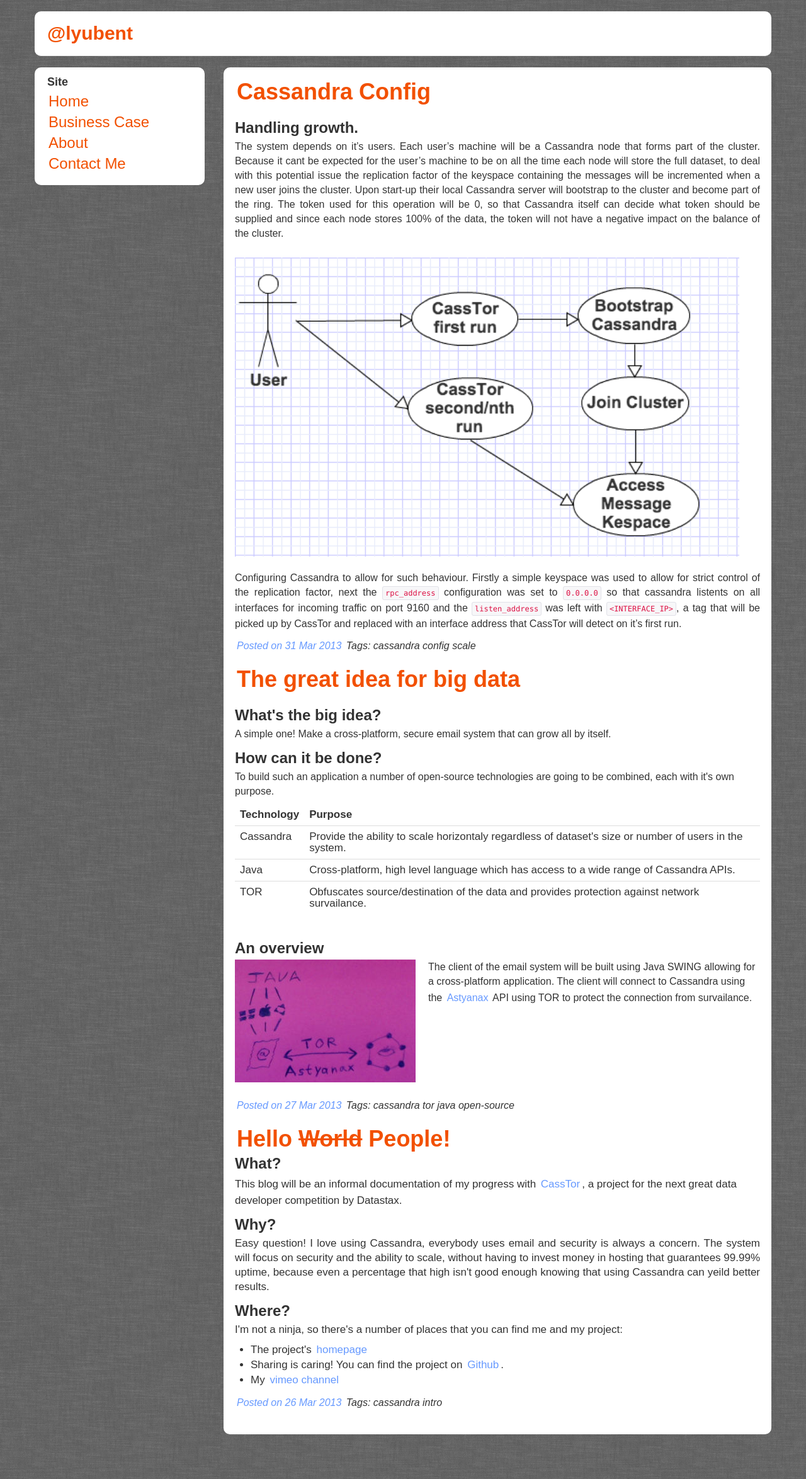
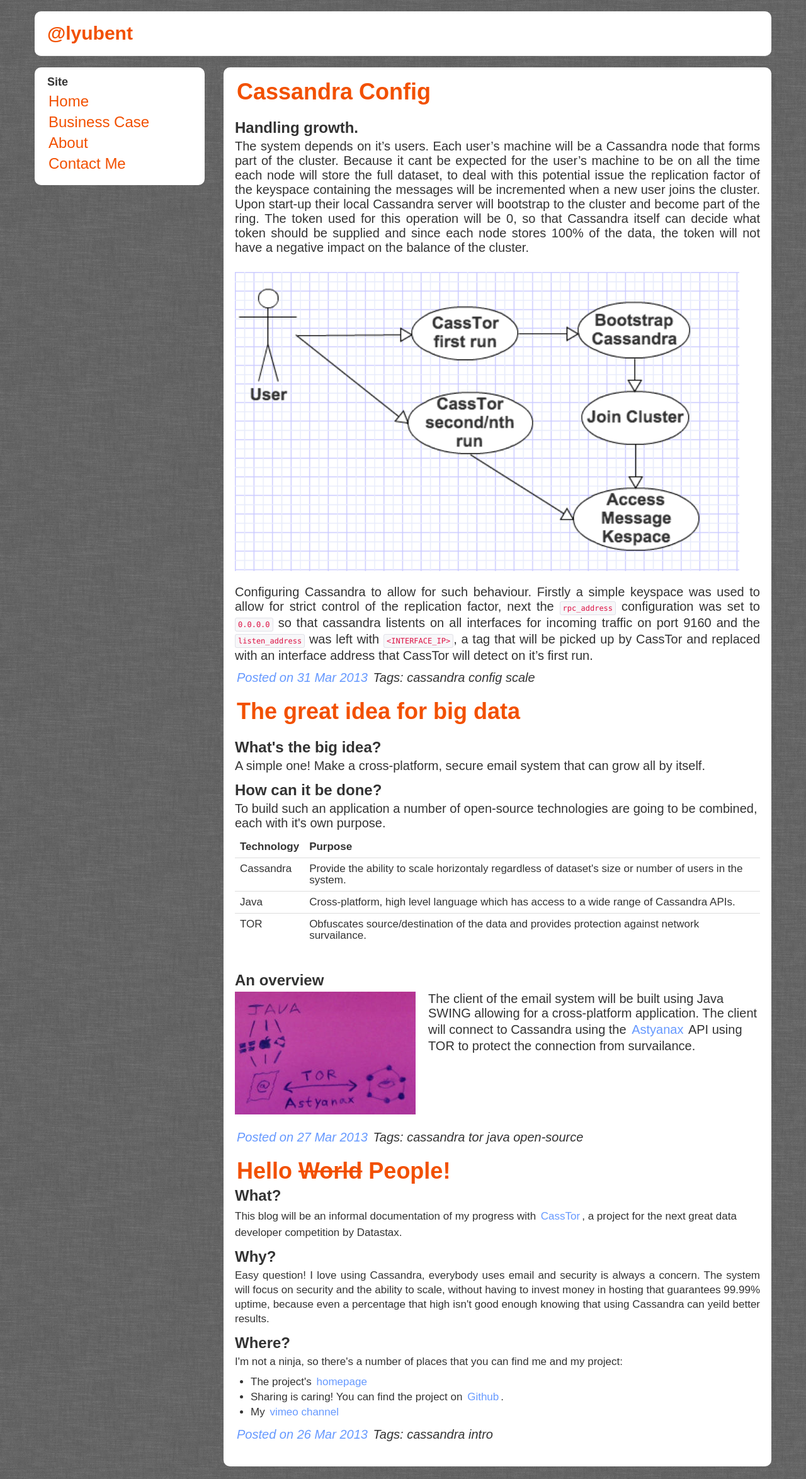
Before and after one commit to lyubent/lyubent.github.com, a Jekyll site: the page built from index.html, in a window 1280 px wide. Shown: the whole page at 63% size. Built offline with Jekyll 4.4.1, drawn with Linux system fonts in a browser that asks for light colours; some web fonts are replaced; the list of posts is cut into pages by our own code; before the commit the page ends 2298 px from its top, so only the background shows below that.

Commit message:
Updated css/style.css

```diff
--- a/css/style.css
+++ b/css/style.css
@@ -2,7 +2,7 @@
 h1, h2, h3, h4, h5, h6, .page-header { font-family: 'Basic', sans-serif; }
 /* back_pattern image from http://subtlepatterns.com/back-pattern/ */
 body { font-family: 'Junge', serif; background: url(/images/back_pattern_gray.png) top left repeat; }
-p { font-size: 16px; line-height: 23px; font-family: "RobotoRegular", arial, helvetica, clean, sans-serif; }
+p { font-size: 20px; line-height: 23px; font-family: "RobotoRegular", arial, helvetica, clean, sans-serif; }
 .content a { display: inline-block; position: relative; padding: 3px; color: #6699FF; }
 .content a:hover { text-decoration: none; color: #6633CC; }
 
```
